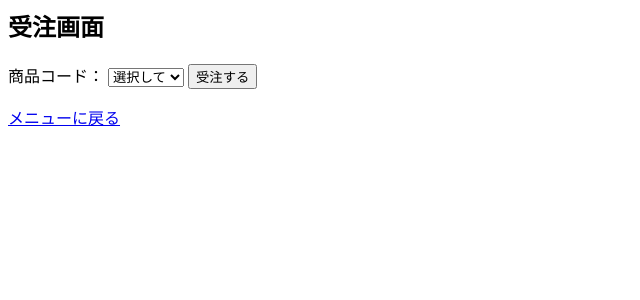
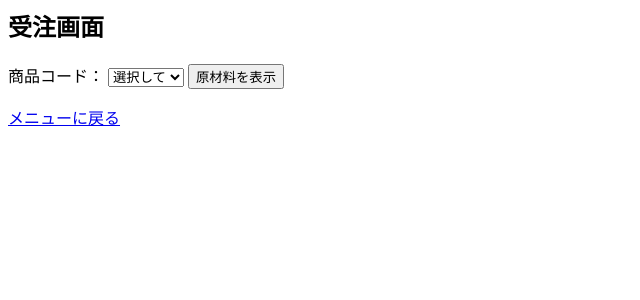
Before and after one commit to erp-mini-web/erp-mini, a Flask app: page /order in a window 1280 px wide. Shown: the top 300 px of the page, without its empty margins (0-640 px from the left). Run offline with Flask 3, Linux system fonts and the light colour scheme.

Commit message:
Update order.html

```diff
--- a/templates/order.html
+++ b/templates/order.html
@@ -3,7 +3,7 @@
 <form method="post">
 
   <label>商品コード：</label>
-  <select name="product" onchange="this.form.submit()">
+  <select name="product">
     <option value="">選択して</option>
     {% for code in products %}
       <option value="{{ code }}" {% if selected_product == code %}selected{% endif %}>
@@ -11,6 +11,8 @@
       </option>
     {% endfor %}
   </select>
+
+  <button type="submit" name="action" value="show">原材料を表示</button>
 
   {% if selected_product %}
     <h3>必要な中間材ロールを選択</h3>
@@ -31,9 +33,10 @@
 
     <label>数量：</label>
     <input type="number" name="quantity" min="1" value="{{ quantity or 1 }}">
+
+    <button type="submit" name="action" value="submit">受注する</button>
   {% endif %}
 
-  <button type="submit" name="submit">受注する</button>
 </form>
 
 <a href="/">メニューに戻る</a>
```
